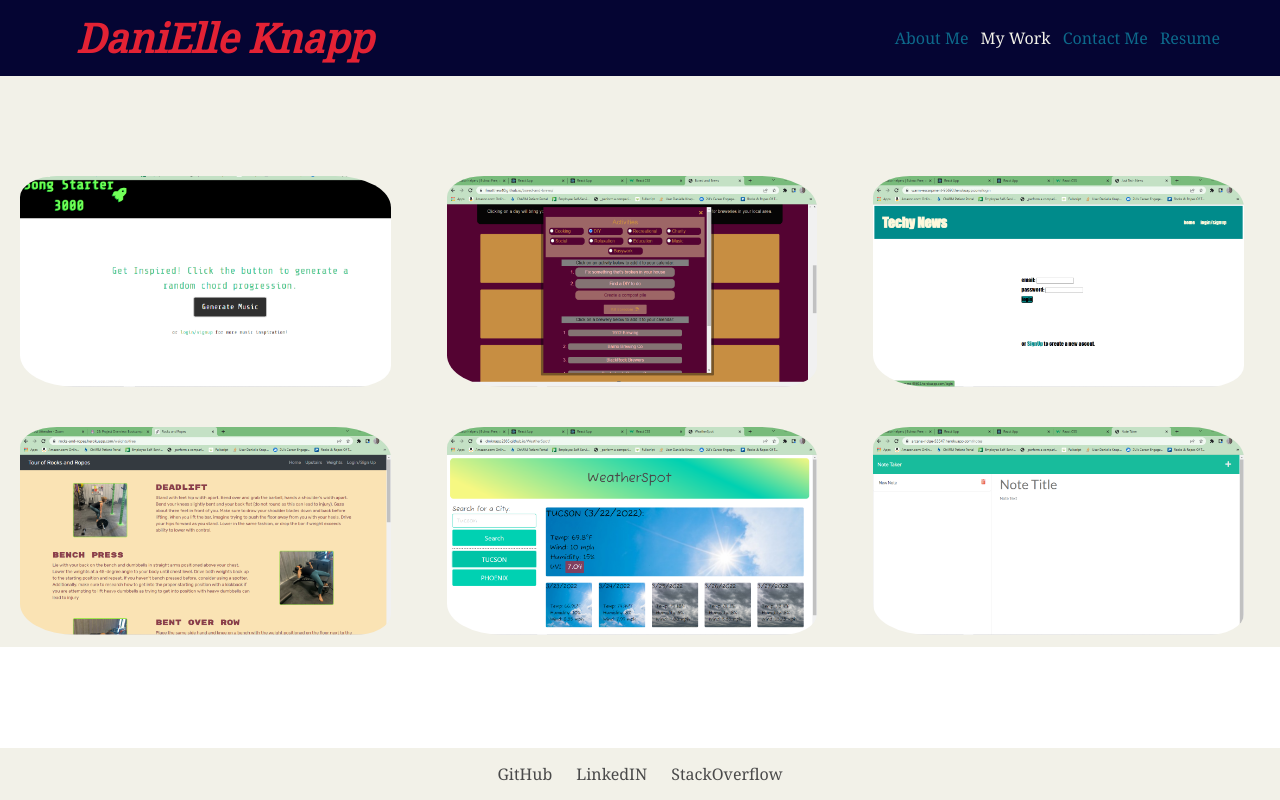
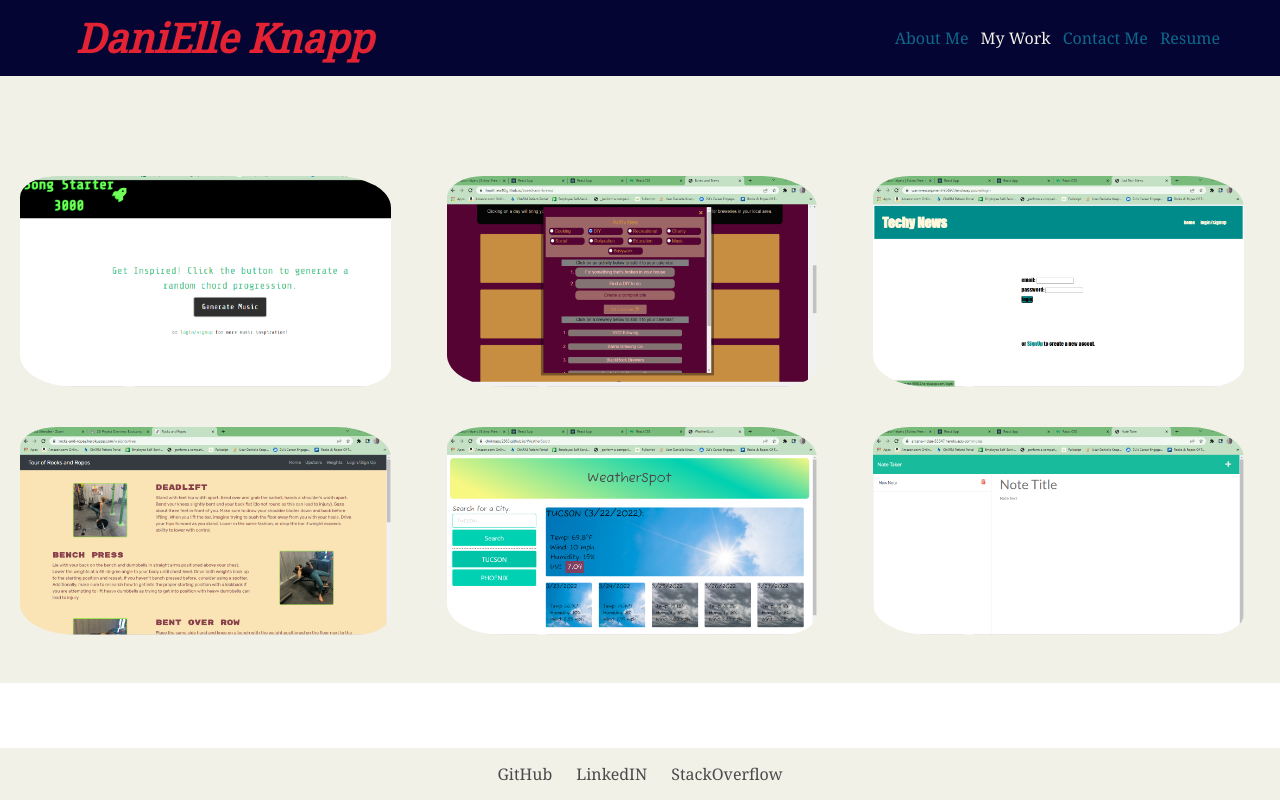
Before and after one commit to dmknapp2385/about-me, a React (Create React App) app: page / in a window 1280 px wide. Both pictures are taken after a click on the item "My Work". Built offline with nearby package versions, Linux system fonts and the light colour scheme.

Commit message:
added padding to pages

```diff
--- a/src/Components/About/index.js
+++ b/src/Components/About/index.js
@@ -5,7 +5,7 @@ function About({isMobile}) {
 
   return (
     <section className='pt-13 pb-13' id='about'>
-      <div className={` ml-6 mr-6 is-flex ${isMobile && 'is-flex-wrap-wrap'} is-justify-content-space-around level`}>
+      <div className={` ml-6 pb-6 mr-6 is-flex ${isMobile && 'is-flex-wrap-wrap'} is-justify-content-space-around level`}>
         <img className='mr-6' id='self-img' src={headShot}/>
         <p className='mr-6 '>
         I am an avid rock climber and adventurer. Currently exploring the wonders of HTML, CSS and JavaScript in the hopes of obtaining a remote job that will allow me to travel and climb. I have always been a problem solver and find web development to be a perfect blend of problem solving and creativity. My background before coming to web development and programming was in biology and I attended two years of college at Cornell University and Wellesley college to obtain a bachelor's degree in Biology, though after discovering rock climbing, I had no interest in pursuing a career with this degree.
--- a/src/Components/Resume/index.js
+++ b/src/Components/Resume/index.js
@@ -2,7 +2,7 @@ import React from "react";
 
 function Resume () {
     return(
-        <div className="pt-13 resume ml-6">
+        <div className="pt-13 resume ml-6 pb-6">
             <p className="is-size-4">You can find my resume <a href="https://drive.google.com/file/d/1ePayXqZ5XVZyj7alGzPzomBlmHjCOs5G/view?usp=sharing" className="quad">Here</a></p>
             <ul className="disc">
                 <h2 className="is-size-4">Front End Proficiencies</h2>
@@ -14,7 +14,7 @@ function Resume () {
                 <li>Bootstrap</li>
                 <li>HandleBars</li>
             </ul>
-            <ul className="disc ml-3">
+            <ul className="disc ml-3 mb-4">
                 <h2>Back End Proficiencies</h2>
                 <li>Node.js</li>
                 <li>Insomnia REST API</li>
--- a/src/Components/Works/index.js
+++ b/src/Components/Works/index.js
@@ -67,7 +67,7 @@ function Works () {
 
    return(
 
-        <div className="is-9 pt-13">
+        <div className="is-9 pt-13 pb-6">
             {viewModal && <Work currentWork={currentWork} onClose={toggleModal}/>}
             <div className="tile is-ancestor">
 
```
